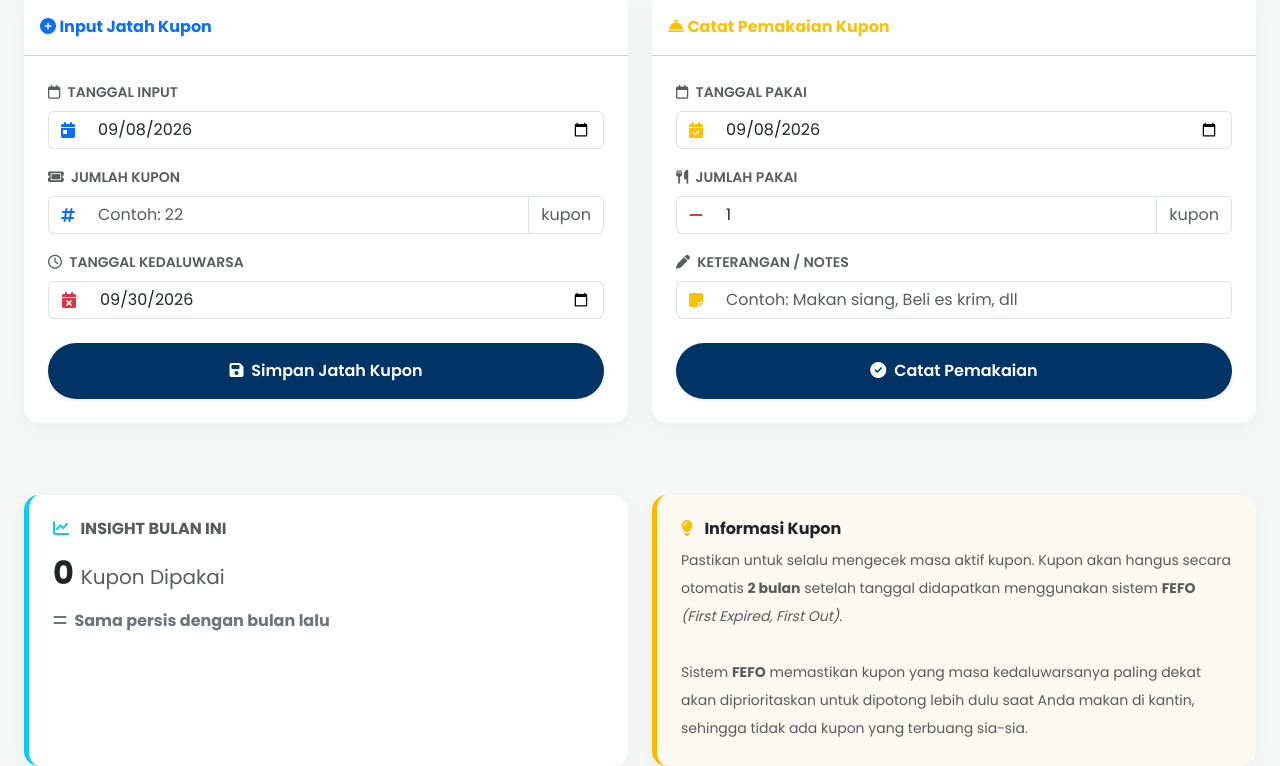
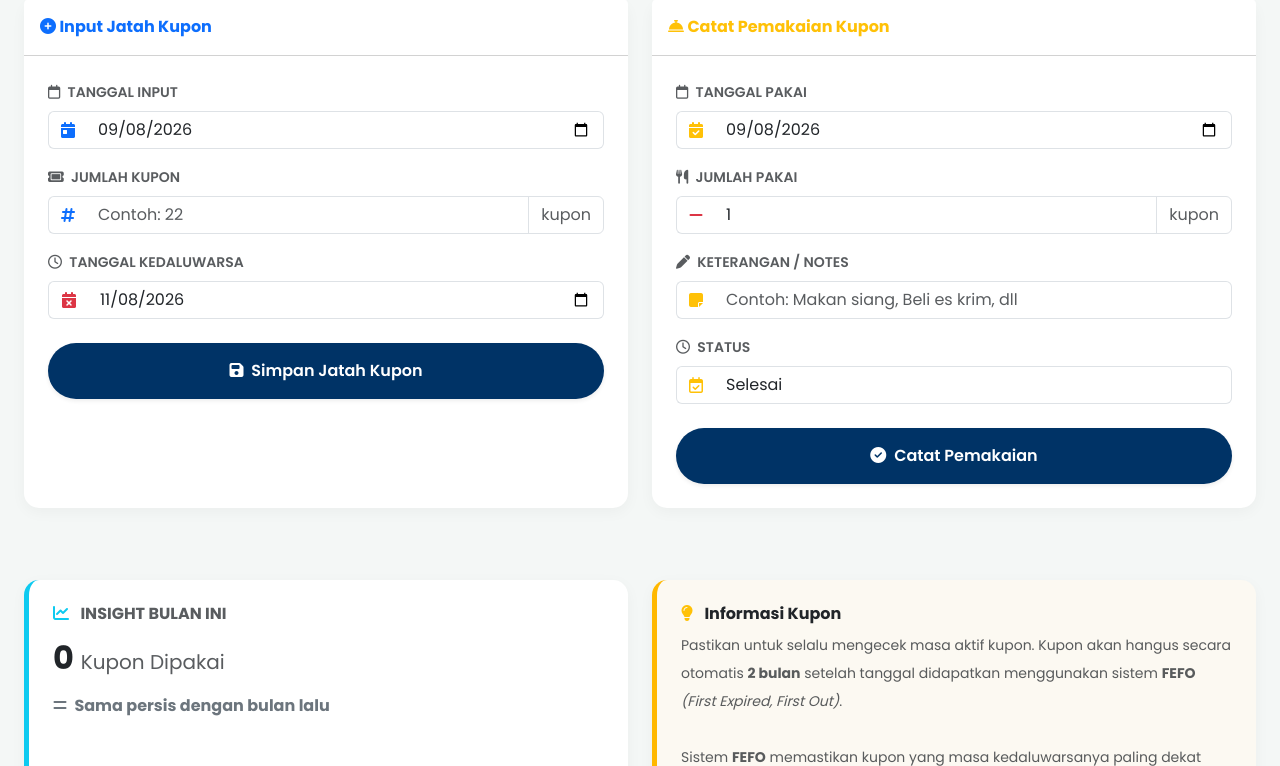
Before and after one commit to najwancaesar/Coupon-Tracker, a PHP site: page /dashboard.php in a window 1280 px wide. Shown: the part 377-1143 px from the top of the page. Run offline with PHP 8.4, Linux system fonts and the light colour scheme; a user stored in the database is signed in; data comes from the database, SQL or seed files in the repository; some libraries are stand-ins or nearby versions.

Commit message:
Perubahan revisi dari tangguh part 2

```diff
--- a/dashboard.php
+++ b/dashboard.php
@@ -235,7 +235,7 @@ if ($stmt) {
                                 <label class="form-label fw-semibold text-muted small text-uppercase"><i class="fa-regular fa-calendar me-1"></i> Tanggal Input</label>
                                 <div class="input-group">
                                     <span class="input-group-text bg-white border-end-0"><i class="fa-solid fa-calendar-day text-primary"></i></span>
-                                    <input type="date" name="tanggal_input" class="form-control border-start-0" value="<?= date('Y-m-d') ?>" max="<?= date('Y-m-d') ?>" required>
+                                    <input type="date" name="tanggal_input" class="form-control border-start-0" value="<?= date('Y-m-d') ?>" required>
                                 </div>
                             </div>
                             <div class="mb-3">
@@ -250,7 +250,7 @@ if ($stmt) {
                                 <label class="form-label fw-semibold text-muted small text-uppercase"><i class="fa-regular fa-clock me-1"></i> Tanggal Kedaluwarsa</label>
                                 <div class="input-group">
                                     <span class="input-group-text bg-white border-end-0"><i class="fa-solid fa-calendar-xmark text-danger"></i></span>
-                                    <input type="date" name="tanggal_expired" class="form-control border-start-0" value="<?= date('Y-m-t') ?>" required>
+                                    <input type="date" name="tanggal_expired" class="form-control border-start-0" value="<?php echo date('Y-m-d', strtotime('+2 months')); ?>" required>
                                 </div>
                             </div>
                             <button type="submit" class="btn btn-poltek w-100 py-3 rounded-pill shadow-sm">
@@ -273,7 +273,7 @@ if ($stmt) {
                                 <label class="form-label fw-semibold text-muted small text-uppercase"><i class="fa-regular fa-calendar me-1"></i> Tanggal Pakai</label>
                                 <div class="input-group">
                                     <span class="input-group-text bg-white border-end-0"><i class="fa-solid fa-calendar-check text-warning"></i></span>
-                                    <input type="date" name="tanggal_pakai" class="form-control border-start-0" value="<?= date('Y-m-d') ?>" max="<?= date('Y-m-d') ?>" required>
+                                    <input type="date" name="tanggal_pakai" class="form-control border-start-0" value="<?= date('Y-m-d') ?>" required>
                                 </div>
                             </div>
                             <div class="mb-3">
@@ -287,11 +287,21 @@ if ($stmt) {
                                     <small class="text-danger mt-1 d-block"><i class="fa-solid fa-circle-exclamation"></i> Saldo habis, tidak bisa mencatat pemakaian.</small>
                                 <?php endif; ?>
                             </div>
-                            <div class="mb-4">
+                            <div class="mb-3">
                                 <label class="form-label fw-semibold text-muted small text-uppercase"><i class="fa-solid fa-pen me-1"></i> Keterangan / Notes</label>
                                 <div class="input-group">
                                     <span class="input-group-text bg-white border-end-0"><i class="fa-solid fa-note-sticky text-warning"></i></span>
                                     <input type="text" name="keterangan" class="form-control border-start-0" placeholder="Contoh: Makan siang, Beli es krim, dll" required>
+                                </div>
+                            </div>
+                            <div class="mb-4">
+                                <label class="form-label fw-semibold text-muted small text-uppercase"><i class="fa-regular fa-clock me-1"></i> Status</label>
+                                <div class="input-group">
+                                    <span class="input-group-text bg-white border-end-0"><i class="fa-regular fa-calendar-check text-warning"></i></span>
+                                    <select name="status" class="form-control border-start-0" required>
+                                        <option value="Selesai">Selesai</option>
+                                        <option value="Pending">Pending</option>
+                                    </select>
                                 </div>
                             </div>
                             <button type="submit" class="btn btn-poltek w-100 py-3 rounded-pill shadow-sm" <?= ($sisa_kupon <= 0) ? 'disabled' : '' ?>>
```
